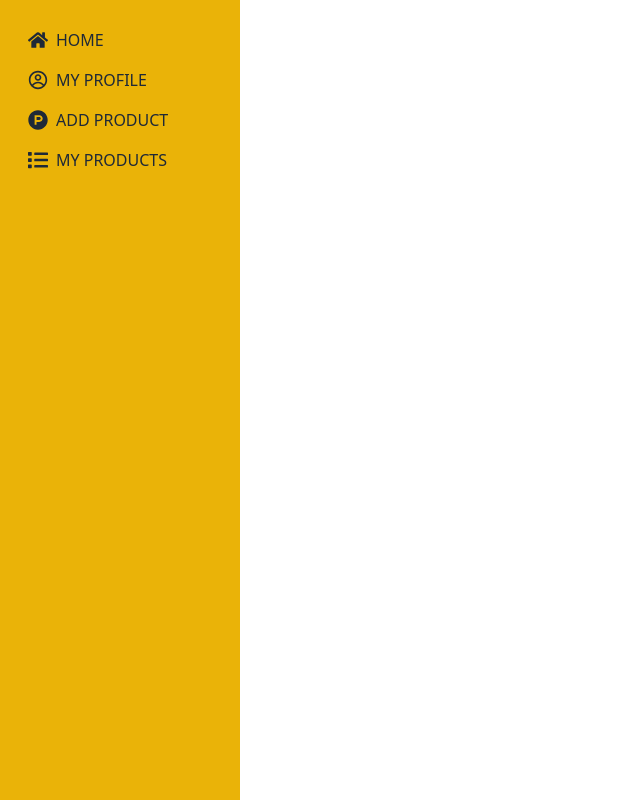
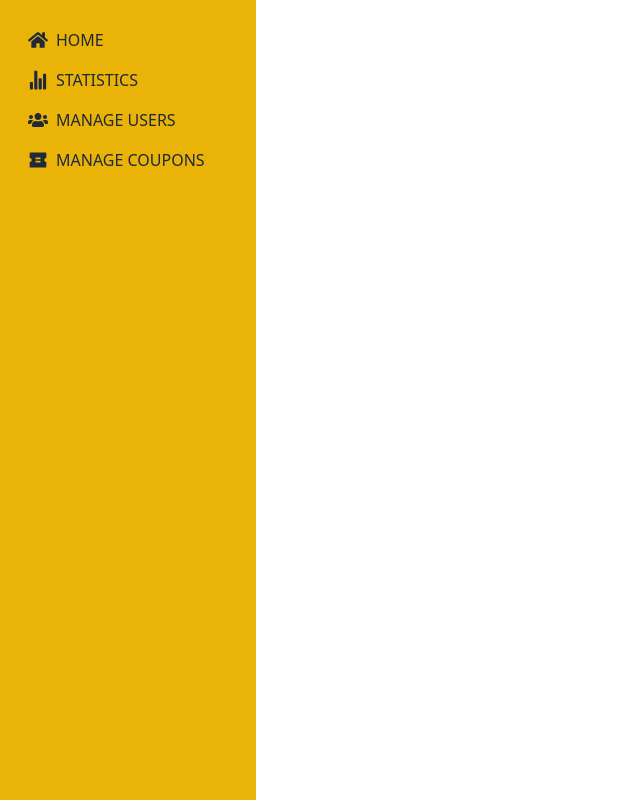
Before and after one commit to shamshul-haque/nexify-client, a React (Vite) app: page /dashboard in a window 1280 px wide. Shown: the whole page, without its empty margins (0-640 px from the left). Built offline with nearby package versions, Linux system fonts and the light colour scheme; no server answers; sample sign-in values are in the browser's storage.

Commit message:
create dynamic route of user admin and moderator

```diff
--- a/src/components/shared/Sidebar.jsx
+++ b/src/components/shared/Sidebar.jsx
@@ -1,11 +1,16 @@
 import { CgProfile } from "react-icons/cg";
-import { FaHome, FaList, FaProductHunt } from "react-icons/fa";
+import { FaHome, FaList, FaProductHunt, FaUsers } from "react-icons/fa";
+import { IoStatsChart } from "react-icons/io5";
+import { MdReport, MdReviews } from "react-icons/md";
+import { RiCouponFill } from "react-icons/ri";
 import { NavLink } from "react-router-dom";
 
 const Sidebar = () => {
+  const isAdmin = true;
+  const isModerator = false;
   return (
     <>
-      <div className="w-60 min-h-screen bg-yellow-500 p-7 space-y-4 hidden md:block">
+      <div className="w-64 min-h-screen bg-yellow-500 p-7 space-y-4 hidden md:block">
         <NavLink
           to="/"
           className={({ isActive }) =>
@@ -15,10 +20,75 @@ const Sidebar = () => {
           <FaHome className="text-xl" />
           Home
         </NavLink>
+        {isAdmin ? (
+          <>
+            <NavLink
+              to="/dashboard/statistics"
+              className={({ isActive }) =>
+                `flex items-center gap-2 uppercase ${
+                  isActive ? "text-white" : ""
+                }`
+              }
+            >
+              <IoStatsChart className="text-xl" />
+              Statistics
+            </NavLink>
+            <NavLink
+              to="/dashboard/manage-users"
+              className={({ isActive }) =>
+                `flex items-center gap-2 uppercase ${
+                  isActive ? "text-white" : ""
+                }`
+              }
+            >
+              <FaUsers className="text-xl" />
+              Manage Users
+            </NavLink>
+            <NavLink
+              to="/dashboard/manage-coupons"
+              className={({ isActive }) =>
+                `flex items-center gap-2 uppercase ${
+                  isActive ? "text-white" : ""
+                }`
+              }
+            >
+              <RiCouponFill className="text-xl" />
+              Manage Coupons
+            </NavLink>
+          </>
+        ) : isModerator ? (
+          <>
+            <NavLink
+              to="/dashboard/review-queue"
+              className={({ isActive }) =>
+                `flex items-center gap-2 uppercase ${
+                  isActive ? "text-white" : ""
+                }`
+              }
+            >
+              <MdReviews className="text-xl" />
+              Review Queue
+            </NavLink>
+            <NavLink
+              to="/dashboard/reported-contents"
+              className={({ isActive }) =>
+                `flex items-center gap-2 uppercase ${
+                  isActive ? "text-white" : ""
+                }`
+              }
+            >
+              <MdReport className="text-xl" />
+              Reported Contents
+            </NavLink>
+          </>
+        ) : (
+          <>
             <NavLink
               to="/dashboard/user-profile"
               className={({ isActive }) =>
-            `flex items-center gap-2 uppercase ${isActive ? "text-white" : ""}`
+                `flex items-center gap-2 uppercase ${
+                  isActive ? "text-white" : ""
+                }`
               }
             >
               <CgProfile className="text-xl" />
@@ -27,7 +97,9 @@ const Sidebar = () => {
             <NavLink
               to="/dashboard/add-product"
               className={({ isActive }) =>
-            `flex items-center gap-2 uppercase ${isActive ? "text-white" : ""}`
+                `flex items-center gap-2 uppercase ${
+                  isActive ? "text-white" : ""
+                }`
               }
             >
               <FaProductHunt className="text-xl" />
@@ -36,12 +108,16 @@ const Sidebar = () => {
             <NavLink
               to="/dashboard/my-products"
               className={({ isActive }) =>
-            `flex items-center gap-2 uppercase ${isActive ? "text-white" : ""}`
+                `flex items-center gap-2 uppercase ${
+                  isActive ? "text-white" : ""
+                }`
               }
             >
               <FaList className="text-xl" />
               My Products
             </NavLink>
+          </>
+        )}
       </div>
       <div className="flex md:hidden items-center justify-evenly w-full bg-yellow-500 py-4">
         <NavLink
@@ -50,6 +126,44 @@ const Sidebar = () => {
         >
           <FaHome className="text-xl" />
         </NavLink>
+        {isAdmin ? (
+          <>
+            <NavLink
+              to="/dashboard/statistics"
+              className={({ isActive }) => `${isActive ? "text-white" : ""}`}
+            >
+              <IoStatsChart className="text-xl" />
+            </NavLink>
+            <NavLink
+              to="/dashboard/manage-users"
+              className={({ isActive }) => `${isActive ? "text-white" : ""}`}
+            >
+              <FaUsers className="text-xl" />
+            </NavLink>
+            <NavLink
+              to="/dashboard/manage-coupons"
+              className={({ isActive }) => `${isActive ? "text-white" : ""}`}
+            >
+              <RiCouponFill className="text-xl" />
+            </NavLink>
+          </>
+        ) : isModerator ? (
+          <>
+            <NavLink
+              to="/dashboard/review-queue"
+              className={({ isActive }) => `${isActive ? "text-white" : ""}`}
+            >
+              <MdReviews className="text-xl" />
+            </NavLink>
+            <NavLink
+              to="/dashboard/reported-contents"
+              className={({ isActive }) => `${isActive ? "text-white" : ""}`}
+            >
+              <MdReport className="text-xl" />
+            </NavLink>
+          </>
+        ) : (
+          <>
             <NavLink
               to="/dashboard/user-profile"
               className={({ isActive }) => `${isActive ? "text-white" : ""}`}
@@ -68,6 +182,8 @@ const Sidebar = () => {
             >
               <FaList className="text-xl" />
             </NavLink>
+          </>
+        )}
       </div>
     </>
   );
--- /dev/null
+++ b/src/pages/admin/ManageCoupons.jsx
@@ -0,0 +1,9 @@
+const ManageCoupons = () => {
+  return (
+    <div>
+      <p>Manage Coupons</p>
+    </div>
+  );
+};
+
+export default ManageCoupons;
--- /dev/null
+++ b/src/pages/admin/ManageUsers.jsx
@@ -0,0 +1,9 @@
+const ManageUsers = () => {
+  return (
+    <div>
+      <p>Manage Users</p>
+    </div>
+  );
+};
+
+export default ManageUsers;
--- /dev/null
+++ b/src/pages/admin/Statistics.jsx
@@ -0,0 +1,9 @@
+const Statistics = () => {
+  return (
+    <div>
+      <p>Statistics</p>
+    </div>
+  );
+};
+
+export default Statistics;
--- /dev/null
+++ b/src/pages/moderator/ReportedContents.jsx
@@ -0,0 +1,9 @@
+const ReportedContents = () => {
+  return (
+    <div>
+      <p>Reported Contents</p>
+    </div>
+  );
+};
+
+export default ReportedContents;
--- /dev/null
+++ b/src/pages/moderator/ReviewQueue.jsx
@@ -0,0 +1,9 @@
+const ReviewQueue = () => {
+  return (
+    <div>
+      <p>Review Queue</p>
+    </div>
+  );
+};
+
+export default ReviewQueue;
```
Also changed, not shown: src/routes/Routes.jsx (+29 -0 lines). Lines whose indentation alone changed are shown as unchanged.
